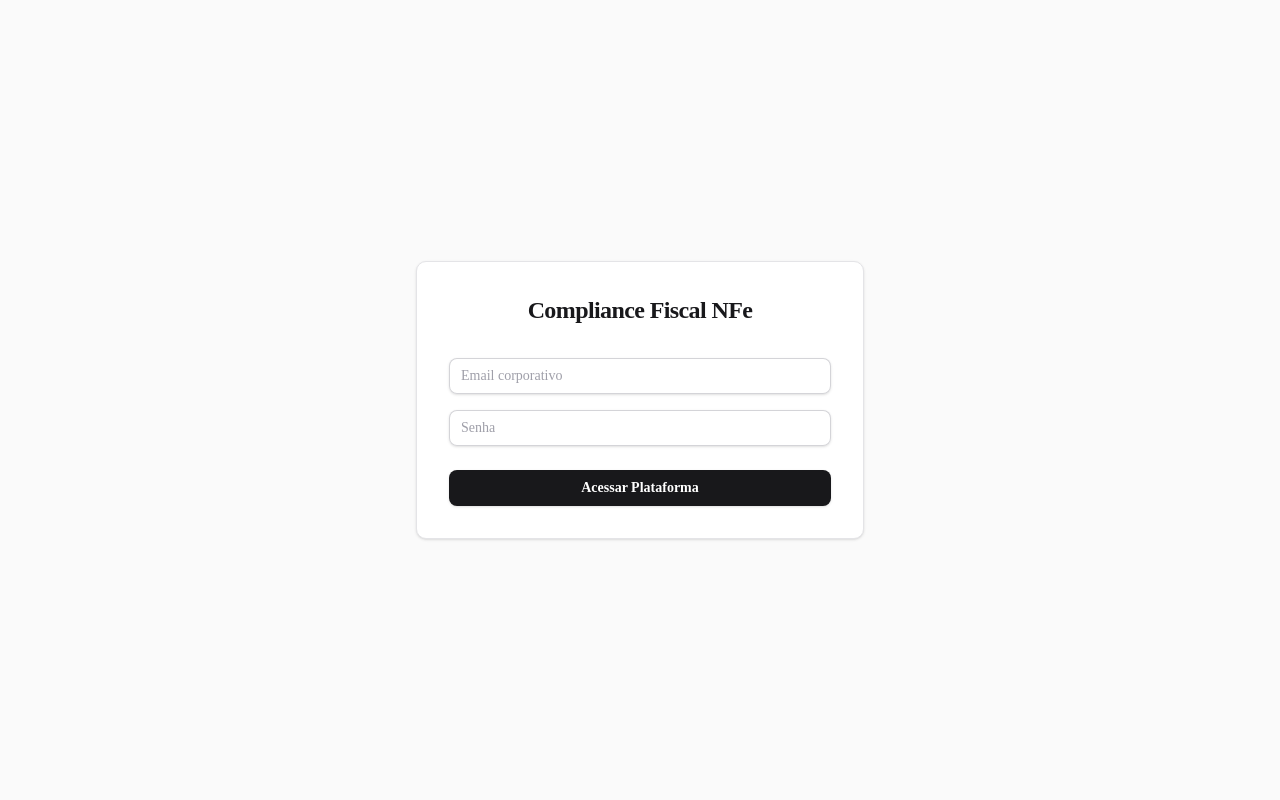
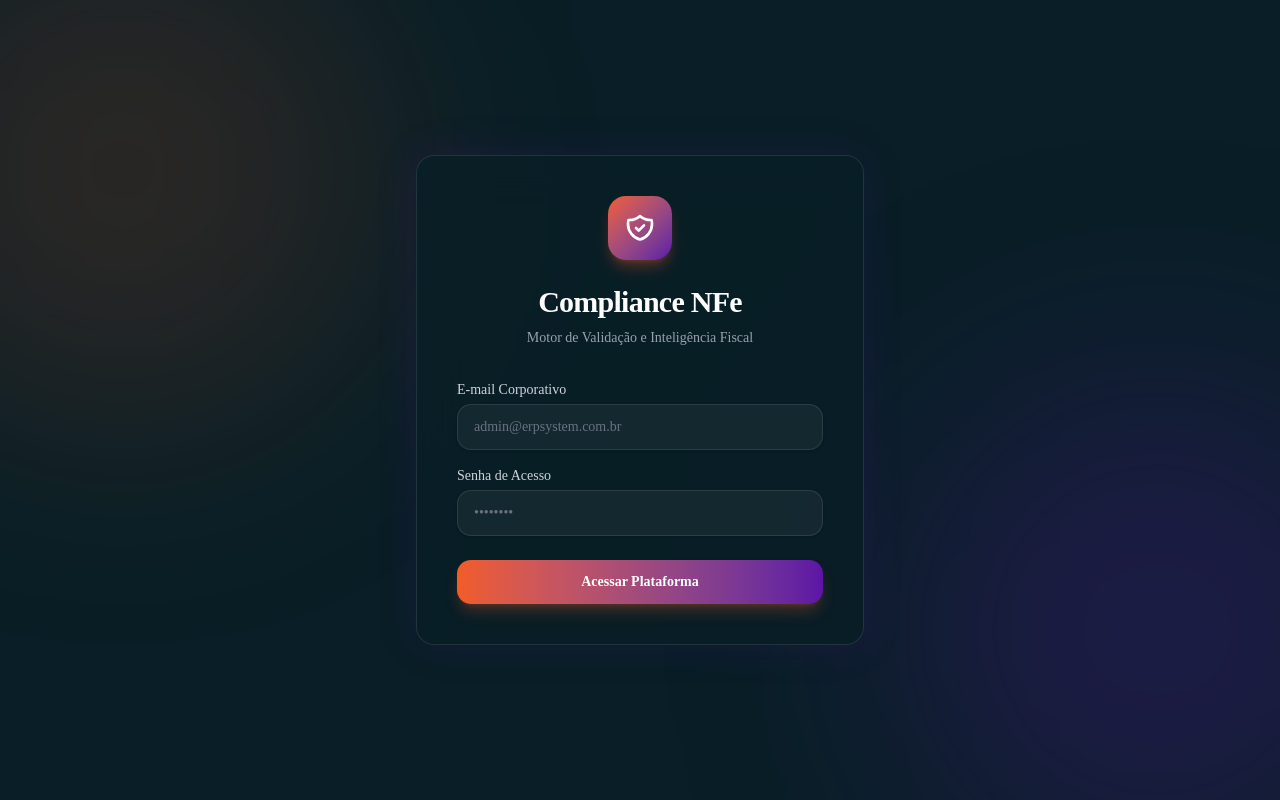
Before and after one commit to NordicManX/Auditor-fiscal-XML-validator, a Next.js app: page /login in a window 1280 px wide. Built offline with nearby package versions, Linux system fonts and the light colour scheme.

Commit message:
style: atualiza paleta de cores da tela de login
- Aplicação das cores da marca (#091E26, #f25c25, #5d14a6)
- Ajuste de opacidade nos elementos glassmorphism e sombras
- Modificação das bordas ativas e gradiente do botão principal

```diff
--- a/src/app/login/page.tsx
+++ b/src/app/login/page.tsx
@@ -8,47 +8,68 @@ export default async function LoginPage({
   const params = await searchParams
 
   return (
-    <div className="flex min-h-screen items-center justify-center bg-zinc-50">
-      <div className="w-full max-w-md space-y-8 rounded-lg bg-white p-8 shadow-sm border border-zinc-200">
-        <div>
-          <h2 className="text-center text-2xl font-bold tracking-tight text-zinc-900">
-            Compliance Fiscal NFe
+    <div className="relative flex min-h-screen items-center justify-center bg-[#091E26] overflow-hidden font-sans">
+      {/* Efeitos de luz vibrantes no fundo (Glow) */}
+      <div className="absolute top-[-10%] left-[-10%] h-[500px] w-[500px] rounded-full bg-[#f25c25]/15 blur-[120px] pointer-events-none"></div>
+      <div className="absolute bottom-[-10%] right-[-10%] h-[500px] w-[500px] rounded-full bg-[#5d14a6]/25 blur-[120px] pointer-events-none"></div>
+
+      <div className="relative z-10 w-full max-w-md space-y-8 rounded-2xl bg-[#091E26]/80 p-10 shadow-[0_0_40px_rgba(93,20,166,0.15)] backdrop-blur-xl border border-white/10">
+
+        {/* Header com Ícone e Gradiente */}
+        <div className="flex flex-col items-center">
+          <div className="flex h-16 w-16 items-center justify-center rounded-2xl bg-gradient-to-br from-[#f25c25] to-[#5d14a6] shadow-lg shadow-[#f25c25]/30">
+            <svg className="h-8 w-8 text-white" fill="none" viewBox="0 0 24 24" stroke="currentColor">
+              <path strokeLinecap="round" strokeLinejoin="round" strokeWidth={2} d="M9 12l2 2 4-4m5.618-4.016A11.955 11.955 0 0112 2.944a11.955 11.955 0 01-8.618 3.04A12.02 12.02 0 003 9c0 5.591 3.824 10.29 9 11.622 5.176-1.332 9-6.03 9-11.622 0-1.042-.133-2.052-.382-3.016z" />
+            </svg>
+          </div>
+          <h2 className="mt-6 text-center text-3xl font-extrabold tracking-tight text-white">
+            Compliance NFe
           </h2>
+          <p className="mt-2 text-center text-sm text-gray-400">
+            Motor de Validação e Inteligência Fiscal
+          </p>
         </div>
+
         <form className="mt-8 space-y-6" action={login}>
           <div className="space-y-4">
             <div>
-              <label htmlFor="email" className="sr-only">Email</label>
+              <label htmlFor="email" className="block text-sm font-medium text-gray-300 mb-1">
+                E-mail Corporativo
+              </label>
               <input
                 id="email"
                 name="email"
                 type="email"
                 required
-                className="block w-full rounded-md border-0 py-2 px-3 text-zinc-900 shadow-sm ring-1 ring-inset ring-zinc-300 placeholder:text-zinc-400 focus:ring-2 focus:ring-inset focus:ring-zinc-900 sm:text-sm"
-                placeholder="Email corporativo"
+                className="block w-full rounded-xl border border-white/10 bg-white/5 py-3 px-4 text-white shadow-sm placeholder:text-gray-500 focus:border-[#f25c25] focus:bg-white/10 focus:ring-2 focus:ring-[#f25c25]/50 transition-all sm:text-sm outline-none"
+                placeholder="admin@erpsystem.com.br"
               />
             </div>
             <div>
-              <label htmlFor="password" className="sr-only">Senha</label>
+              <label htmlFor="password" className="block text-sm font-medium text-gray-300 mb-1">
+                Senha de Acesso
+              </label>
               <input
                 id="password"
                 name="password"
                 type="password"
                 required
-                className="block w-full rounded-md border-0 py-2 px-3 text-zinc-900 shadow-sm ring-1 ring-inset ring-zinc-300 placeholder:text-zinc-400 focus:ring-2 focus:ring-inset focus:ring-zinc-900 sm:text-sm"
-                placeholder="Senha"
+                className="block w-full rounded-xl border border-white/10 bg-white/5 py-3 px-4 text-white shadow-sm placeholder:text-gray-500 focus:border-[#f25c25] focus:bg-white/10 focus:ring-2 focus:ring-[#f25c25]/50 transition-all sm:text-sm outline-none"
+                placeholder="••••••••"
               />
             </div>
           </div>
 
           {params?.error && (
-            <p className="text-sm text-red-500 text-center font-medium">Credenciais inválidas.</p>
+            <div className="rounded-lg bg-red-500/10 border border-red-500/20 p-3">
+              <p className="text-sm text-red-400 text-center font-medium">Credenciais inválidas. Tente novamente.</p>
+            </div>
           )}
 
           <div>
             <button
               type="submit"
-              className="flex w-full justify-center rounded-md bg-zinc-900 px-3 py-2 text-sm font-semibold text-white shadow-sm hover:bg-zinc-800 focus-visible:outline focus-visible:outline-2 focus-visible:outline-offset-2 focus-visible:outline-zinc-900"
+              className="group relative flex w-full justify-center rounded-xl bg-gradient-to-r from-[#f25c25] to-[#5d14a6] px-4 py-3 text-sm font-bold text-white shadow-lg shadow-[#f25c25]/25 hover:from-[#e04b14] hover:to-[#4a0d85] focus:outline-none focus:ring-2 focus:ring-[#f25c25] focus:ring-offset-2 focus:ring-offset-[#091E26] transition-all active:scale-[0.98]"
             >
               Acessar Plataforma
             </button>
```
